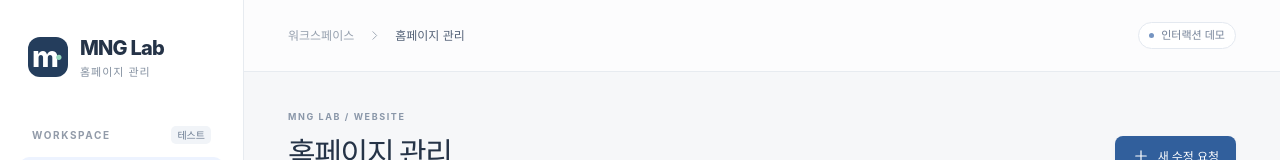
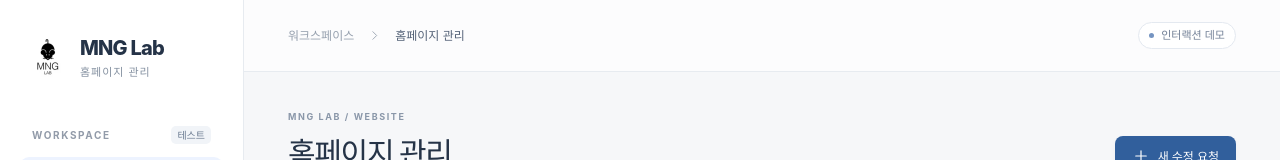
Before and after one commit to MNG-lab/mng-homepage, a React (Vite) app in the folder admin/: page /dashboard in a window 1280 px wide. Shown: the top 160 px of the page. Built offline with nearby package versions, Linux system fonts and the light colour scheme.

Commit message:
Use MNG-lab organization avatar in admin navigation

```diff
--- a/admin/src/ConnectedApp.jsx
+++ b/admin/src/ConnectedApp.jsx
@@ -1,3 +1,4 @@
+import organizationAvatar from "./assets/mng-lab-avatar.png";
 import React,{useEffect,useState,useRef} from 'react';
 import {Link,useLocation,useNavigate} from 'react-router-dom';
 import {api,requestState,labels,date,description as cleanDescription} from './api.js';
@@ -36,7 +37,7 @@ export default function ConnectedApp({user}) {
   try{const data=await api('/api/requests',{requestId,title,page,description});sessionStorage.removeItem('mng-request-id');setRequestId(crypto.randomUUID());setTitle('');setDescription('');await refresh();navigate(`/requests/${data.issue}`);setNotice(data.warning||'요청을 접수했습니다. 작업 상태는 자동으로 갱신됩니다.');}catch(e){setError(e.message);}finally{setBusy(false);}
  }
  return <div className="app-shell">
-  <aside className="sidebar"><Link className="brand" to="/dashboard"><span className="brand-symbol">m<span>·</span></span><span>MNG Lab<small>홈페이지 관리</small></span></Link><div className="workspace-label">WORKSPACE <span>연동 테스트</span></div>
+  <aside className="sidebar"><Link className="brand" to="/dashboard"><img className="brand-symbol brand-avatar" src={organizationAvatar} alt="" width="40" height="40"/><span>MNG Lab<small>홈페이지 관리</small></span></Link><div className="workspace-label">WORKSPACE <span>연동 테스트</span></div>
    <nav aria-label="주 메뉴">{[['/dashboard','대시보드'],['/requests','수정 요청'],['/history','변경 이력'],['/settings','설정']].map(([path,label])=><button key={path} className={`nav-item ${location.pathname===path||location.pathname.startsWith(path+'/')?'active':''}`} onClick={()=>navigate(path)}>{label}</button>)}</nav>
    <div className="sidebar-bottom"><div className="help-card"><strong>운영 홈페이지와 분리돼요</strong><p>테스트 환경에서 작성·검토·복원을 체험하세요.</p></div><div className="profile"><div><strong>{user.role==='owner'?'최고 관리자':user.role==='admin'?'관리자':'편집자'}</strong><small>{user.email}</small></div></div></div>
   </aside>
--- a/admin/src/main.jsx
+++ b/admin/src/main.jsx
@@ -1,3 +1,4 @@
+import organizationAvatar from "./assets/mng-lab-avatar.png";
 import React, { useEffect, useRef, useState } from "react";
 import { createRoot } from "react-dom/client";
 import { BrowserRouter, useLocation, useNavigate } from "react-router-dom";
@@ -397,9 +398,7 @@ function App({ authenticatedUser = null }) {
             navigate("overview");
           }}
         >
-          <span className="brand-symbol">
-            m<span>·</span>
-          </span>
+          <img className="brand-symbol brand-avatar" src={organizationAvatar} alt="" width="40" height="40" />
           <span>
             MNG Lab<small>홈페이지 관리</small>
           </span>
--- a/admin/src/style.css
+++ b/admin/src/style.css
@@ -1678,3 +1678,5 @@ select {
 @media(max-width:700px){.request-tools,.member-list>li {flex-direction:column;align-items:stretch;}.connection-grid {grid-template-columns:1fr;}.connected-list a {align-items:flex-start;flex-direction:column;gap:10px;}.timeline-content{padding-left:12px;}.history-timeline>li{gap:10px;}.timeline-content .connected-heading{align-items:flex-start;gap:10px;}.request-progress{gap:5px;}.request-progress li{font-size:10px;}.connected-main .connected-heading h1{font-size:25px;}}
 
 .request-progress strong{display:block;font-weight:600}.request-progress small{display:block;margin-top:8px;line-height:1.5}.request-progress .active{border-color:#315c9c;color:#315c9c;background:#edf3ff}.request-progress .failed{border-color:#b94b35;color:#a53f2c}.request-progress .stopped{border-color:#8994a4;color:#65738a}.progress-note{font-size:12px;color:#718099}
+
+.brand-avatar { object-fit: contain; padding: 0; flex-shrink: 0; background: #fff; }
```
Also changed, not shown: admin/src/assets/mng-lab-avatar.png (added).
